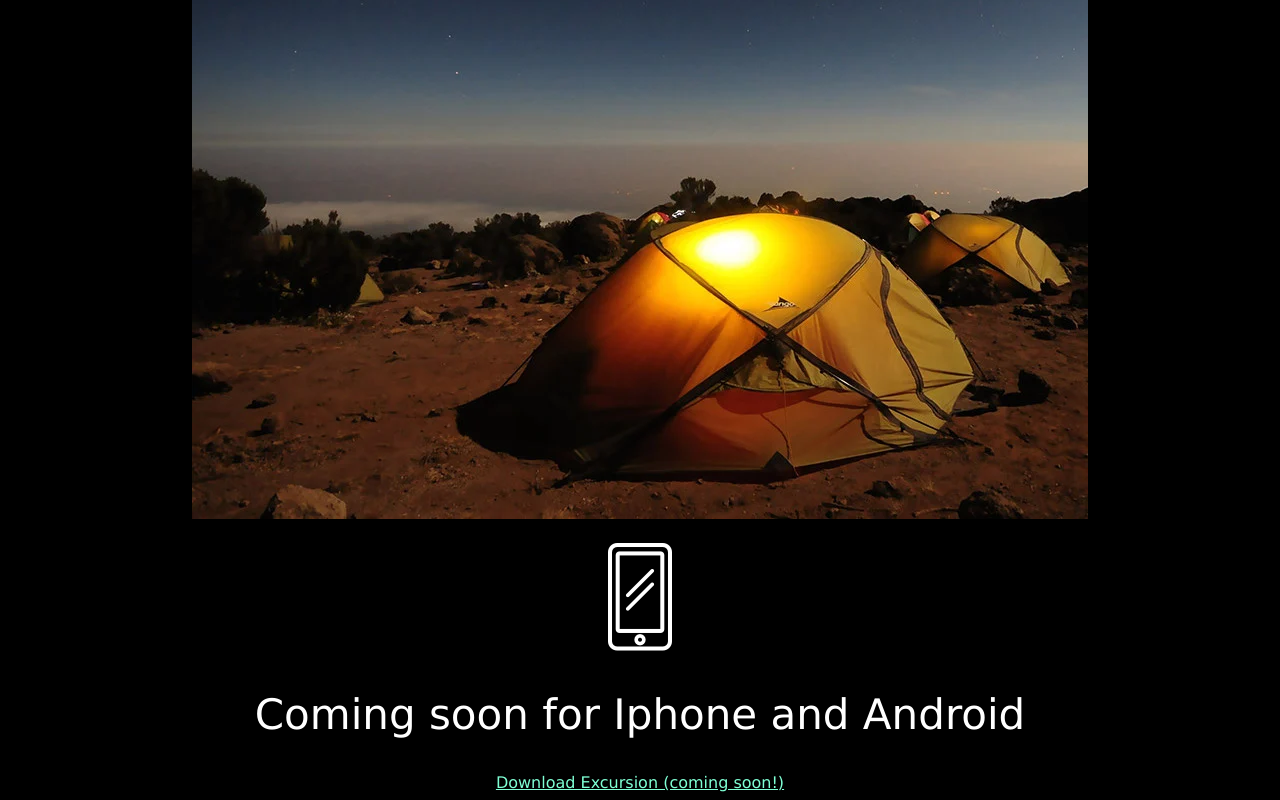
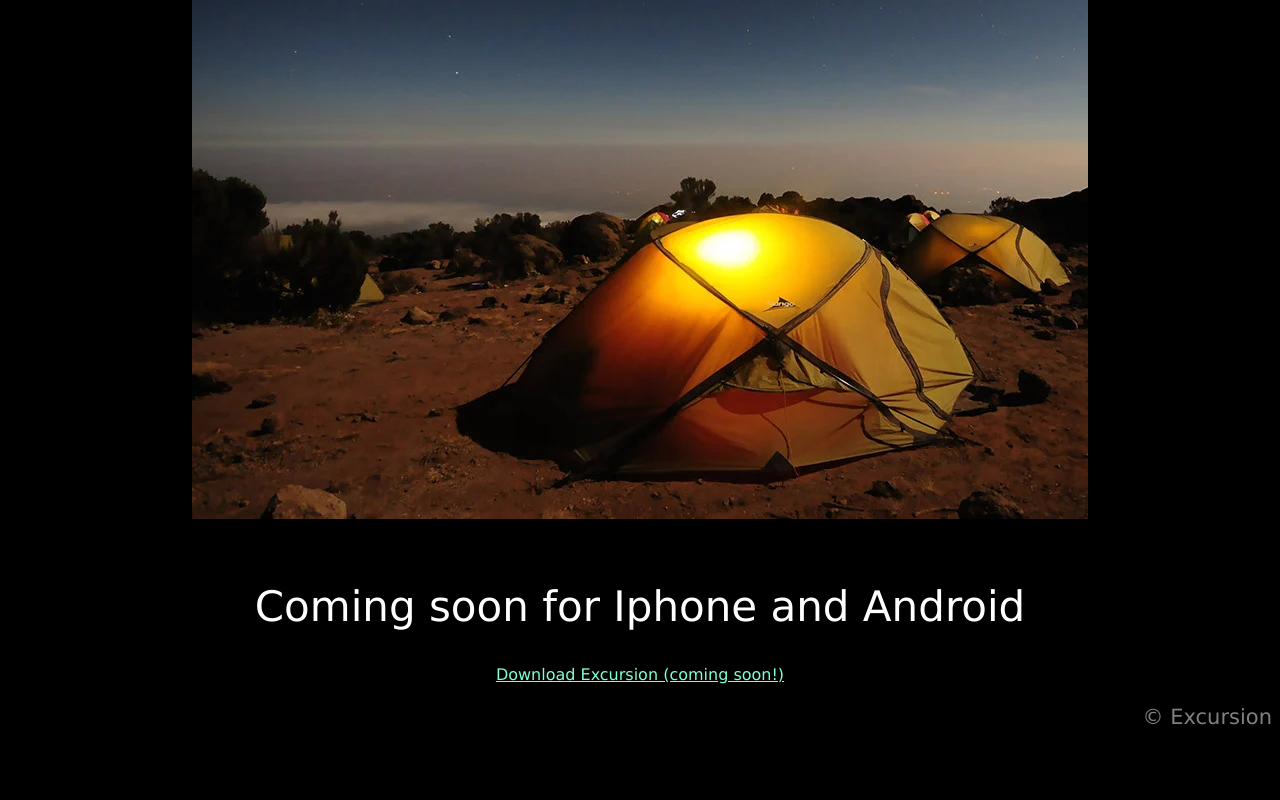
Before and after one commit to harryBsmith22/Excursion, a plain HTML site: page Excursion-site/index.html in a window 1280 px wide. Shown: the part 470-1270 px from the top of the page. After the commit the page ends 1220 px from the top, so only its background shows below. Drawn offline with Linux system fonts and the light colour scheme.

Commit message:
Add copyright and completed

```diff
--- a/Excursion-site/Resources/css/style.css
+++ b/Excursion-site/Resources/css/style.css
@@ -24,3 +24,7 @@ p {
 #icon {
     padding-top: 20px;
 }
+#copyright{
+    text-align: right;
+    color: grey;
+}
--- a/Excursion-site/index.html
+++ b/Excursion-site/index.html
@@ -27,8 +27,9 @@
 
     </body>
     <footer>
-        <img id="icon" src="Resources/phone.jpeg">
+        <img id="icon" ssrc="Resources/phone.jpeg">
         <h2>Coming soon for Iphone and Android</h2>
         <a href="/">Download Excursion (coming soon!)</a>
     </footer>
+    <p id="copyright">&copy; Excursion</p>
 </html>
```
